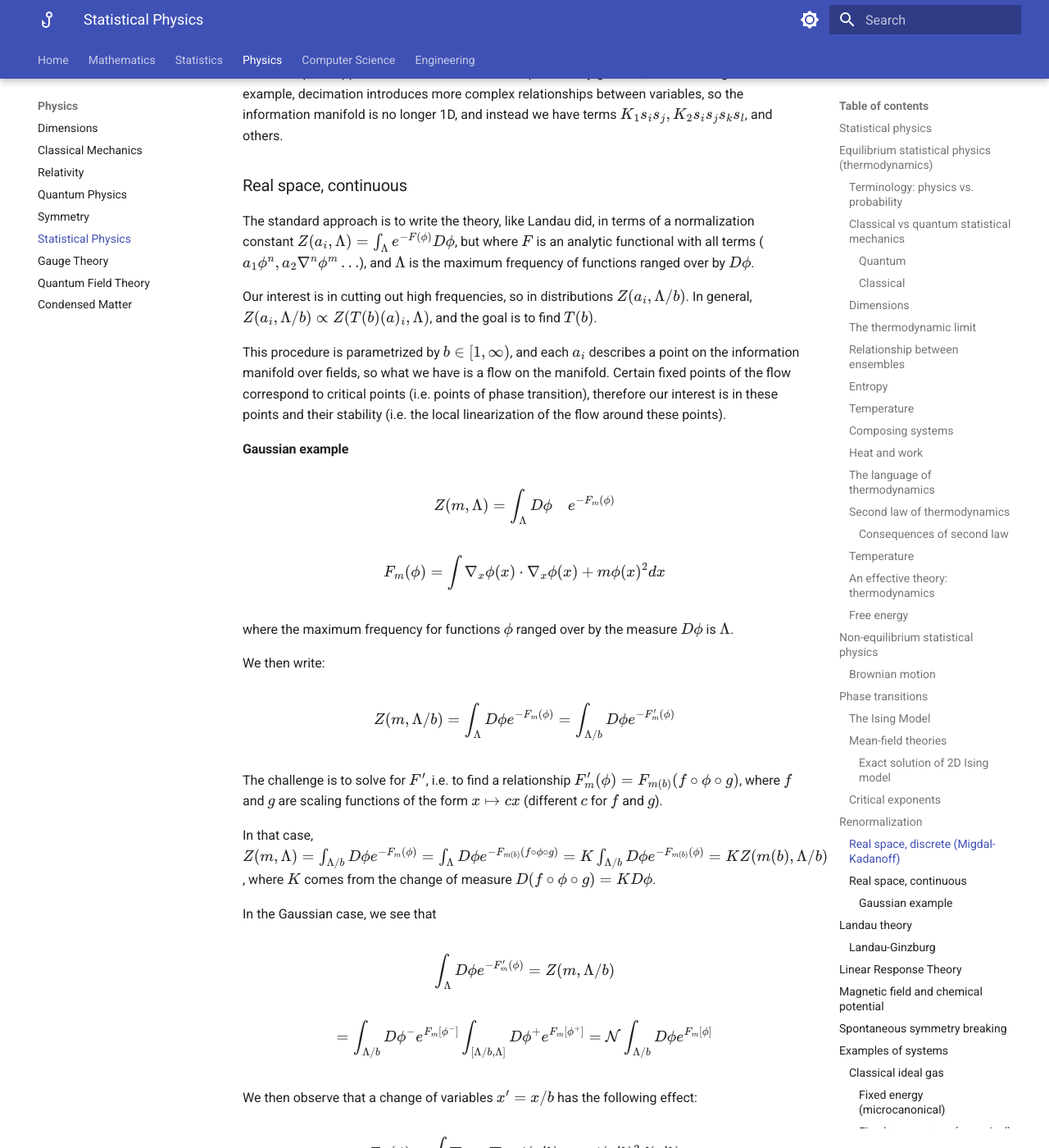
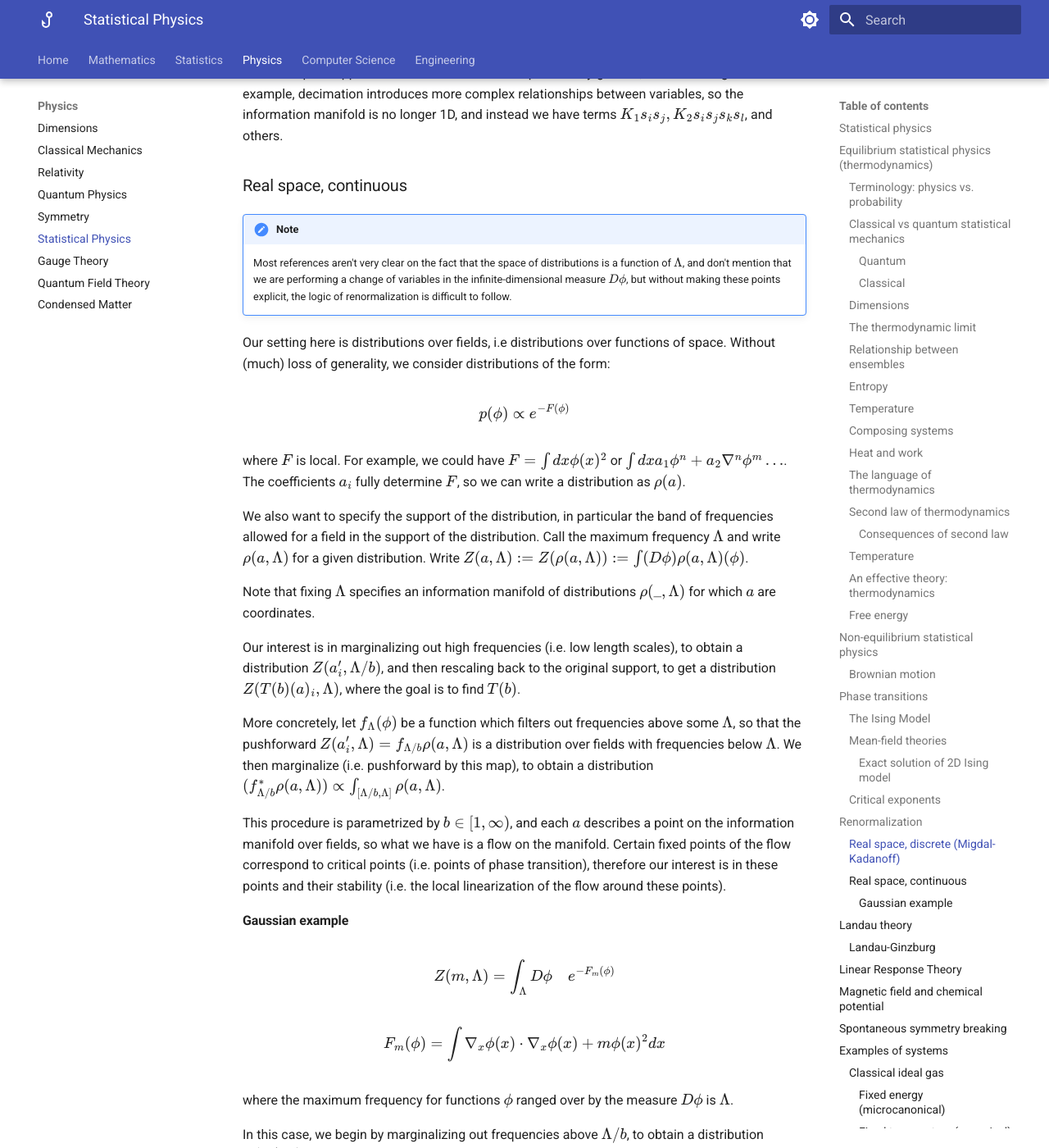
Before and after one commit to reubenharry/physics, an MkDocs documentation site: the page built from docs/physics/statisticalphysics.md, in a window 1280 px wide and 1400 px high, scrolled down 16960 px. Shown: the whole window at 82% size. Built offline with MkDocs 1.6.1 and Material for MkDocs 9.7.7, drawn with Linux system fonts in a browser that asks for light colours; some of the changed text lies outside the part shown.

Commit message:
fix statphys renormalization story

```diff
--- a/docs/physics/statisticalphysics.md
+++ b/docs/physics/statisticalphysics.md
@@ -572,9 +573,26 @@ This real-space approach to renormalization isn't particularly general; in the 2
 
 ### Real space, continuous
 
-The standard approach is to write the theory, like Landau did, in terms of a normalization constant $Z(a_i, \Lambda) = \int_\Lambda e^{-F(\phi)}D\phi$, but where $F$ is an analytic functional with all terms ($a_1\phi^n, a_2\nabla^n\phi^m\ldots$), and $\Lambda$ is the maximum frequency of functions ranged over by $D\phi$.
+!!! Note
 
-Our interest is in cutting out high frequencies, so in distributions $Z(a_i, \Lambda/b)$. In general, $Z(a_i, \Lambda/b) \propto Z(T(b)(a)_i, \Lambda)$, and the goal is to find $T(b)$.
+    Most references aren't very clear on the fact that the space of distributions is a function of $\Lambda$, and don't mention that we are performing a change of variables in the infinite-dimensional measure $D\phi$, but without making these points explicit, the logic of renormalization is difficult to follow.
+
+Our setting here is distributions over fields, i.e distributions over functions of space. Without (much) loss of generality, we consider distributions of the form:
+
+$$
+p(\phi) \propto e^{-F(\phi)}
+$$
+
+where $F$ is local. For example, we could have $F=\int dx \phi(x)^2$ or $\int dx a_1\phi^n + a_2\nabla^n\phi^m\ldots$. The coefficients $a_i$ fully determine $F$, so we can write a distribution as $\rho(a)$.
+
+We also want to specify the support of the distribution, in particular the band of frequencies allowed for a field in the support of the distribution. Call the maximum frequency $\Lambda$ and write $\rho(a, \Lambda)$ for a given distribution. Write $Z(a, \Lambda) := Z(\rho(a, \Lambda)) := \int (D\phi) \rho(a, \Lambda)(\phi)$.
+
+Note that fixing $\Lambda$ specifies an information manifold of distributions $\rho(\_, \Lambda)$ for which $a$ are coordinates.
+
+
+Our interest is in marginalizing out high frequencies (i.e. low length scales), to obtain a distribution $Z(a'_i, \Lambda/b)$, and then rescaling back to the original support, to get  a distribution $Z(T(b)(a)_i, \Lambda)$, where the goal is to find $T(b)$.
+
+More concretely, let $f_{\Lambda}(\phi)$ be a function which filters out frequencies above some $\Lambda$, so that the pushforward $Z(a'_i, \Lambda) = f_{\Lambda/b}\rho(a, \Lambda)$ is a distribution over fields with frequencies below $\Lambda$. We then marginalize (i.e. pushforward by this map), to obtain a distribution $(f_{\Lambda/b}^*\rho(a, \Lambda)) \propto \int_{[\Lambda/b, \Lambda]}\rho(a, \Lambda)$.
 
 <!--
 Working in Fourier space, with $\Lambda$ the reciprocal of the minimum grid spacing, $\Lambda' = \Lambda/b$ for some $\zeta \in [1, \infty)$, and $F[\phi] = F_0[\phi^-]+F_0[\phi^+] + F_I[\phi^-,\phi^+]$, where $\phi^\pm$ are the parts of $\phi$ composed of frequencies above/below $\Lambda'$, we define: -->
@@ -591,11 +609,9 @@ so that
 $$Z = \int D\phi^- e^{F_0[\phi^-]}\int D\phi^+e^{F_0[\phi^+]}e^{F_I[\phi^-, \phi^+]} \\ \quad \\
 := \int D\phi^-e^{-F'[\phi^-]}
 $$
-
-$F'$ is also analytic, so differs from $F$ by the coefficients $a_i$, however the path integral is over functions whose Fourier components only go up to $\Lambda'$. We therefore rescale by $k \mapsto b k$, so $x \mapsto x/b$, and also rescale so that the $\nabla \phi \cdot \nabla\phi$ term has the same coefficient as in $F$.
 -->
 
-This procedure is parametrized by $b \in [1,\infty)$, and each $a_i$ describes a point on the information manifold over fields, so what we have is a flow on the manifold. Certain fixed points of the flow correspond to critical points (i.e. points of phase transition), therefore our interest is in these points and their stability (i.e. the local linearization of the flow around these points).
+This procedure is parametrized by $b \in [1,\infty)$, and each $a$ describes a point on the information manifold over fields, so what we have is a flow on the manifold. Certain fixed points of the flow correspond to critical points (i.e. points of phase transition), therefore our interest is in these points and their stability (i.e. the local linearization of the flow around these points).
 
 #### Gaussian example
 
@@ -609,43 +625,50 @@ $$
 
 where the maximum frequency for functions $\phi$ ranged over by the measure $D\phi$ is $\Lambda$.
 
-We then write:
+<!-- We then write:
 
 $$
-Z(m, \Lambda/b) = \int_{\Lambda}D\phi e^{-F_m(\phi)} = \int_{\Lambda/b}D\phi e^{-F_m'(\phi)}
+Z(m, \Lambda/b) = \int_{\Lambda/b}D\phi e^{-F_m(\phi)} = \int_{\Lambda}D\phi e^{-F_m'(\phi)}
 $$
 
-The challenge is to solve for $F'$, i.e. to find a relationship $F'_m(\phi) = F_{m(b)}(f \circ \phi \circ g)$, where $f$ and $g$ are scaling functions of the form $x \mapsto cx$ (different $c$ for $f$ and $g$).
+The challenge is to solve for $F'$, i.e. to find a relationship $F'_m(\phi) = F_{m(b)}(f \circ \phi \circ g)$, where $f$ and $g$ are scaling functions of the form $x \mapsto cx$ (different $c$ for $f$ and $g$). -->
 
-In that case, $Z(m, \Lambda) = \int_{\Lambda/b}D\phi e^{-F_m(\phi)} = \int_{\Lambda}D\phi e^{-F_{m(b)}(f \circ \phi \circ g)} = K\int_{\Lambda/b}D\phi e^{-F_{m(b)}(\phi)} = K Z(m(b), \Lambda/b)$, where $K$ comes from the change of measure $D(f \circ \phi \circ g) = K D\phi$.
+In this case, we begin by marginalizing out frequencies above $\Lambda/b$, to obtain a distribution $Z(m', \Lambda)$.
+
+<!-- $Z(m, \Lambda) = \int_{\Lambda/b}D\phi e^{-F_m(\phi)} = \int_{\Lambda}D\phi e^{-F_{m(b)}(f \circ \phi \circ g)} = K\int_{\Lambda/b}D\phi e^{-F_{m(b)}(\phi)} = K Z(m(b), \Lambda/b)$, where $K$ comes from the change of measure $D(f \circ \phi \circ g) = K D\phi$. -->
 
 
-In the Gaussian case, we see that
+<!-- In the Gaussian case, we see that -->
+
+<!-- $$
+\int_{\Lambda}D\phi e^{-F_m'(\phi)}
+= Z(m, \Lambda/b)
+$$ -->
+
 
 $$
-\int_{\Lambda}D\phi e^{-F_m'(\phi)}
-= Z(m, \Lambda/b)
+Z(f_{\Lambda/b}^*(\rho(m,\Lambda))) = \int_{\Lambda/b} D\phi^- e^{F_m[\phi^-]}\int_{[\Lambda/b, \Lambda]} D\phi^+e^{F_m[\phi^+]}$$
+
+$$
+= \mathcal{N}\int_{\Lambda/b} D\phi e^{F_m[\phi]} = \mathcal{N}Z(m, \Lambda/b)
 $$
 
-$$
-= \int_{\Lambda/b} D\phi^- e^{F_m[\phi^-]}\int_{[\Lambda/b, \Lambda]} D\phi^+e^{F_m[\phi^+]}
-= \mathcal{N}\int_{\Lambda/b} D\phi e^{F_m[\phi]}
-$$
+for a constant $\mathcal{N}$. This shows that in this case, $m'=m$. We now need to pushforward the distribution by a map $g_w(\phi) = (x \mapsto xb^w) \circ \phi \circ (x \mapsto xb)$, for $w$ to be determined shortly, which scales the fields in the support. Note that the initial multiplication by $b$ in real space amounts to a division by $b$ in Fourier space, so that the support will contain functions that take frequencies up to $\Lambda$.
 
-We then observe that a change of variables $x' = x/b$ has the following effect:
+<!-- $$\phi(x) = b^{(2-d)/2}\phi'(x/b)$$ -->
+
+To determine $w$, observe that:
 
 $$
 F_m(\phi) = \int \nabla_{x'b}\cdot \nabla_{x'b}\phi(x'b) + m\phi(x'b)^2d(x'b)$$
 
 $$
-= \int \nabla_{x'}\phi'(x')\cdot \nabla_{x'}\phi'(x') + mb^{2}\phi'(x')^2dx'
+= \int \nabla_{x'}f(\phi)(x')\cdot \nabla_{x'}f(\phi)(x') + mb^{2}f(\phi)(x')^2dx' = F_{m'}(f(\phi))
 $$
 
-where $\phi(x'b) = \phi(x) = b^{(2-d)/2}\phi'(x/b)$. Defining $m(b) = b^{2}m$, we have:
+where $\phi(x'b) = \phi(x) = b^{(2-d)/2}f(\phi)(x/b)$ and $m' = mb^2$, so that $w = \frac{d-2}{2}$.
 
-$$
-F_m(\phi) = \int \nabla^2\phi'(x) + m(b)\phi'(x)^2dx = F_{m'}(\phi')
-$$
+This means that $Z(g_w^*(f^*_{\Lambda/b}(\rho(m, \Lambda)))) \propto \int_\Lambda D(f(\phi))e^{-F_{m'}(\phi)} = Z(\rho(m', \Lambda))$,
 
 so that
 
@@ -653,9 +676,9 @@ $$
 Z(m, \Lambda/b) = K Z(m(b), \Lambda)
 $$
 
-Note here that in changing variables from $D\phi'$ to $D\phi$, we move from $\Lambda/b$ to $\Lambda$.
+Note here that in changing variables from $D\phi$ to $D(g_w(\phi))$, we move from $\Lambda/b$ to $\Lambda$, as desired. Note also that the change of measure from $D\phi$ should incur a Jacobian determinant, and without going into the theory of functional determinants, let us assume that this is a constant $K$.
 
-We are really concerned with derivatives of $\log Z$ (which are the expectations of interest), so the constant $K$ is irrelevant. In this case, we find a fixed point for $m_0 = 0$ or $m_0 = \infty$.
+Since we are eventually concerned with derivatives of $\log Z$ (which are the expectations of interest), the constant $K$ is irrelevant. In this case, we find a fixed point for $m = 0$ or $m = \infty$.
 
 In the more general case, things are much harder. This is because we can no longer trivially marginalize out the high frequencies, and instead have to resort to peturbative methods, e.g. via Feynman diagrams. However, calculations of this sort have been extremely important both in statistical physics and quantum field theory.
 
@@ -956,7 +979,7 @@ The much simpler Einstein model of a solid, which qualitatively captures the fac
 
 ([These lecture notes](https://ps.uci.edu/~cyu/p115A/LectureNotes/Lecture13/lecture13.pdf) were helpful here)
 
-Suppose that we have $N$ particles, energy levels denoted $e(i)$, and number of particles per level denoted $R(n_i)$ (in a full state of the system $R$. Then $N=\sum_ie(i)R_n(i)$ in that state. Assume that temperature (and chemical potential) are fixed.
+Suppose that we have $N$ particles, energy levels denoted $e(i)$, and number of particles per level denoted $R(n_i)$ (in a full state of the system $R$). Then $N=\sum_ie(i)R_n(i)$ in that state. Assume that temperature (and chemical potential) are fixed.
 
 $$ \langle n_j \rangle = \frac{1}{\sum_R e^{-\beta\sum_ie(i)R(n_i)}}\sum_R R(n_j) e^{-\beta\sum_ie(i)R(n_i)} = -\frac{1}{\beta}\pd{}{e(j)}\log Z $$
 
```
Also changed, not shown: other parts of docs/physics/statisticalphysics.md (+2 -1 lines), docs/physics/condensedmatter.md (+26 -0 lines).
